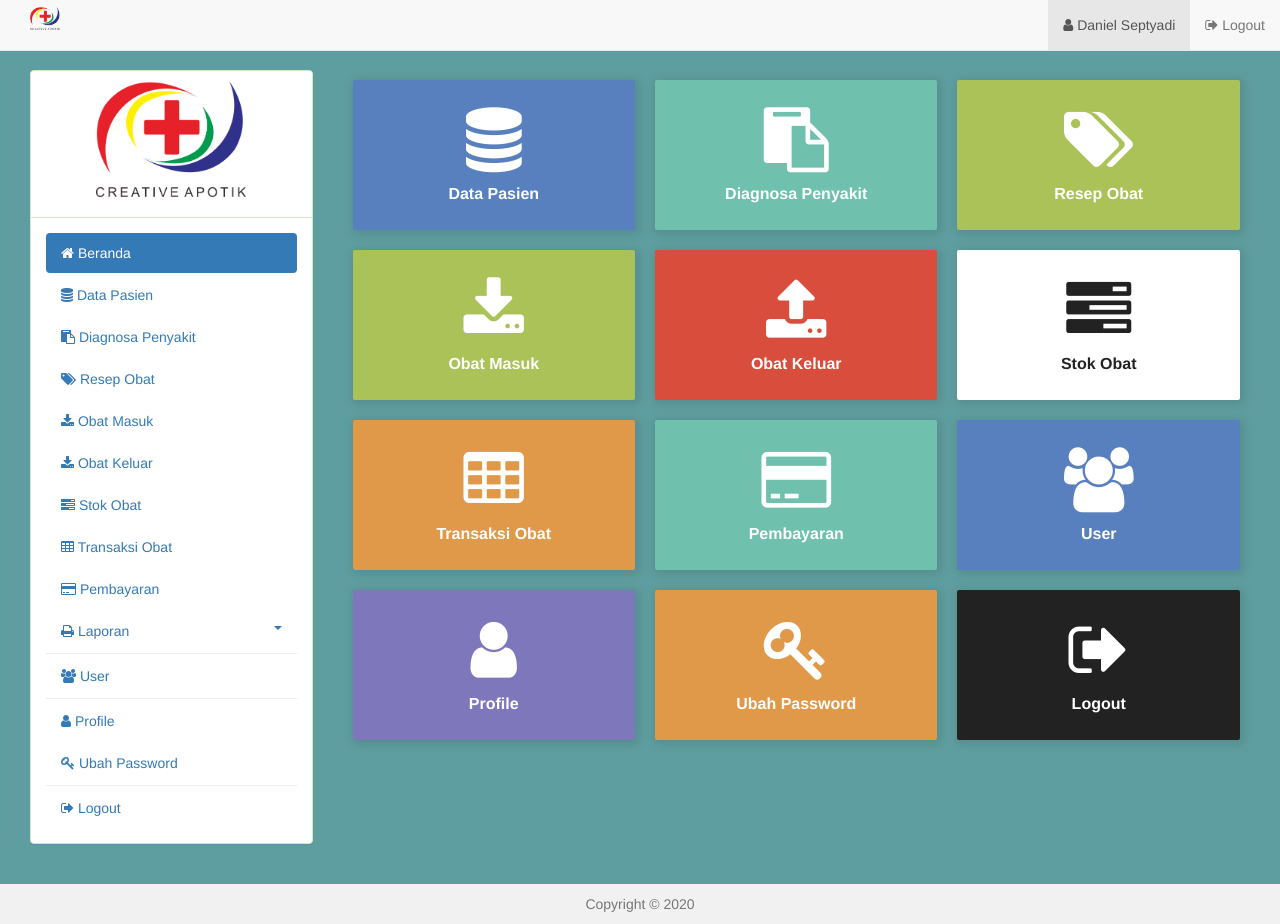
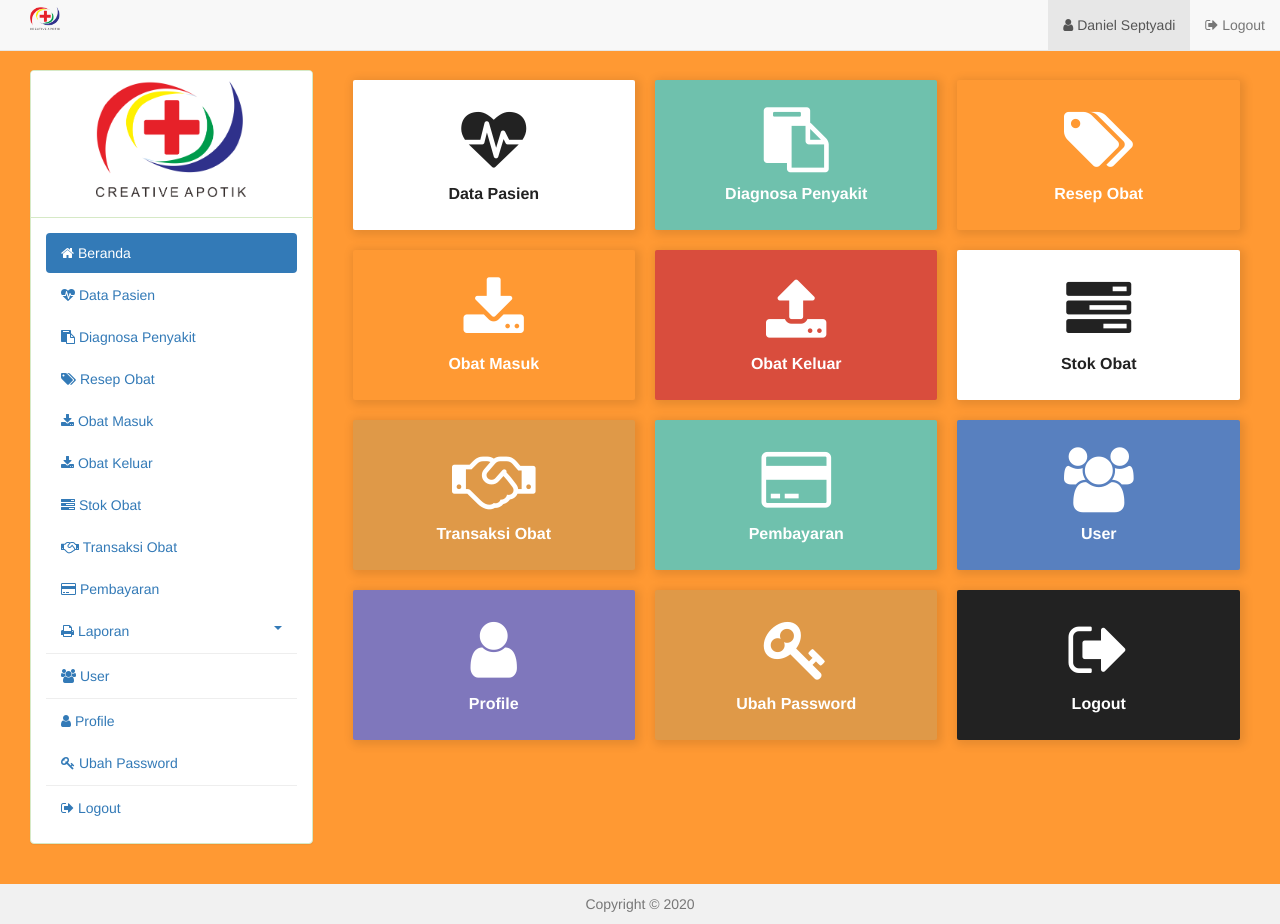
Before and after one commit to Angga-ops/obat, a PHP site: page /users/index.php in a window 1280 px wide. Run offline with PHP 8.4, Linux system fonts and the light colour scheme; a user stored in the database is signed in; data comes from the database, SQL or seed files in the repository.

Commit message:
perbaikan desain

```diff
--- a/assets/css/style.css
+++ b/assets/css/style.css
@@ -2,22 +2,22 @@
   margin-bottom: 50px;
 }
 
-.wrap > div {
+.wrap>div {
   /* border:1px solid #222; */
-  padding:10px;
+  padding: 10px;
 }
 
-.wrap > a {
+.wrap>a {
   text-decoration: none;
 }
 
-.box > .bg-icon {
+.box>.bg-icon {
   font-size: 65px;
-  padding-top:15px;
-  margin-bottom:-10px;
+  padding-top: 15px;
+  margin-bottom: -10px;
 }
 
-.box > label {
+.box>label {
   font-size: 16px;
 }
 
@@ -29,25 +29,46 @@
   font-size: 20px;
   padding: 0px;
   margin: 0px;
-  color:#fff;
-  background:#222;
-  box-shadow: 2px 2px 10px 3px rgba(0,0,0,0.1);
+  color: #fff;
+  background: #222;
+  box-shadow: 2px 2px 10px 3px rgba(0, 0, 0, 0.1);
   border-radius: 2px;
 }
-.box:hover{background-color:rgba(0,0,0,0.5); color:#fff; }
 
-.bg-red { background:#D94D3D; }
+.box:hover {
+  background-color: rgba(255, 255, 255, 0.986);
+  color: #ff0000;
+}
 
-.bg-yellow { background:#DF9948; }
+.bg-red {
+  background: #D94D3D;
+}
 
-.bg-green { background:#ABC258; }
+.bg-yellow {
+  background: #DF9948;
+}
 
-.bg-cyan { background:#6FC1AD; }
+.bg-green {
+  background: #FF9933;
+}
 
-.bg-blue { background:#5880BF; }
+.bg-cyan {
+  background: #6FC1AD;
+}
 
-.bg-purple { background:#7F77BC; }
+.bg-blue {
+  background: #5880BF;
+}
 
-.bg-white { background:#fff; color:#222; }
+.bg-purple {
+  background: #7F77BC;
+}
 
-.bg-gray { background:gray; }
+.bg-white {
+  background: #fff;
+  color: #222;
+}
+
+.bg-gray {
+  background: gray;
+}
--- a/login.php
+++ b/login.php
@@ -5,7 +5,7 @@
   <div class="panel panel-success">
     <div class="panel-heading">
       <center>
-        <img src="img/logo.png" class="img-responsive" width="150" alt="">
+        <img src="img/apotek.png" class="img-responsive" width="150" alt="">
       </center>
     </div>
     <div class="panel-body">
--- a/users/beranda.php
+++ b/users/beranda.php
@@ -4,8 +4,8 @@
 <?php if ($level=='admin' || $level=='adm'){ ?>
   <div class="col-md-4">
     <a href="users?menu=data_pasien">
-      <div class="box bg-blue">
-        <div class="bg-icon"><i class="fa fa-database"></i></div>
+      <div class="box bg-white">
+        <div class="bg-icon"><i class="fa fa-heartbeat"></i></div>
         <label>Data Pasien</label>
       </div>
     </a>
@@ -86,7 +86,7 @@
   <div class="col-md-4">
     <a href="users?menu=transaksi">
       <div class="box bg-yellow">
-        <div class="bg-icon"><i class="fa fa-table"></i></div>
+        <div class="bg-icon"><i class="fa fa-handshake-o"></i></div>
         <label>Transaksi Obat</label>
       </div>
     </a>
--- a/users/index.php
+++ b/users/index.php
@@ -39,7 +39,7 @@ if (mysqli_num_rows($cek_data)==0) {
       nav > .container{margin-left:0px;margin-right:0px;width:100%}
     </style>
   </head>
-  <body style="background:#5F9EA0;">
+  <body style="background:#FF9933;">
 
     <!-- Fixed navbar -->
     <nav class="navbar navbar-default navbar-fixed-top">
--- a/users/menu.php
+++ b/users/menu.php
@@ -27,7 +27,7 @@ $level=$_SESSION['level'];
       </li>
     <?php if ($level=='admin' || $level=='adm'): ?>
       <li<?php if($menu=='data_pasien'){echo ' class="active"';}?>>
-        <a href="users?menu=data_pasien"><i class="fa fa-database"></i> Data Pasien</a>
+        <a href="users?menu=data_pasien"><i class="fa fa-heartbeat"></i> Data Pasien</a>
       </li>
     <?php endif; ?>
     <?php if ($level=='admin' || $level=='dokter'): ?>
@@ -60,7 +60,7 @@ $level=$_SESSION['level'];
         <a href="users?menu=stok"><i class="fa fa-tasks"></i> Stok Obat </a>
       </li>
       <li<?php if($menu=='transaksi'){echo ' class="active"';}?>>
-        <a href="users?menu=transaksi"><i class="fa fa-table"></i> Transaksi Obat </a>
+        <a href="users?menu=transaksi"><i class="fa fa-handshake-o"></i> Transaksi Obat </a>
       </li>
       <!-- <li<?php if($menu=='obat_keluar'){echo ' class="active"';}?>>
         <a href="users?menu=obat_keluar"><i class="fa fa-upload"></i> Obat Keluar </a>
--- a/users/transaksi/index.php
+++ b/users/transaksi/index.php
@@ -1,6 +1,6 @@
-<div class="panel panel-info">
+<div class="panel panel-warning">
   <div class="panel-heading">
-    <b><i class="fa fa-table"></i> <?php echo ucwords($_GET['aksi']); ?> Transaksi Obat</b>
+    <b><i class="fa fa-handshake-o"></i> <?php echo ucwords($_GET['aksi']); ?> Transaksi Obat</b>
   </div>
   <div class="panel-body">
     <?php
--- a/users/transaksi/tabel.php
+++ b/users/transaksi/tabel.php
@@ -7,7 +7,7 @@ $cek_data = mysqli_query($con, "SELECT * FROM tbl_transaksi
   INNER JOIN tbl_stok ON tbl_stok.id_stok=tbl_transaksi.id_stok
   ORDER BY tbl_transaksi.id_transaksi DESC");
 ?>
-<a href="users?menu=transaksi&aksi=tambah" class="btn btn-primary">+ Data</a>
+<a href="users?menu=transaksi&aksi=tambah" class="btn btn-primary">Tambah Data</a>
 <hr>
 <table id="data_tables" class="table table-bordered table-striped table-hover" width="100%">
   <thead>
```
Also changed, not shown: assets/css/style_print.css (+41 -14 lines).
